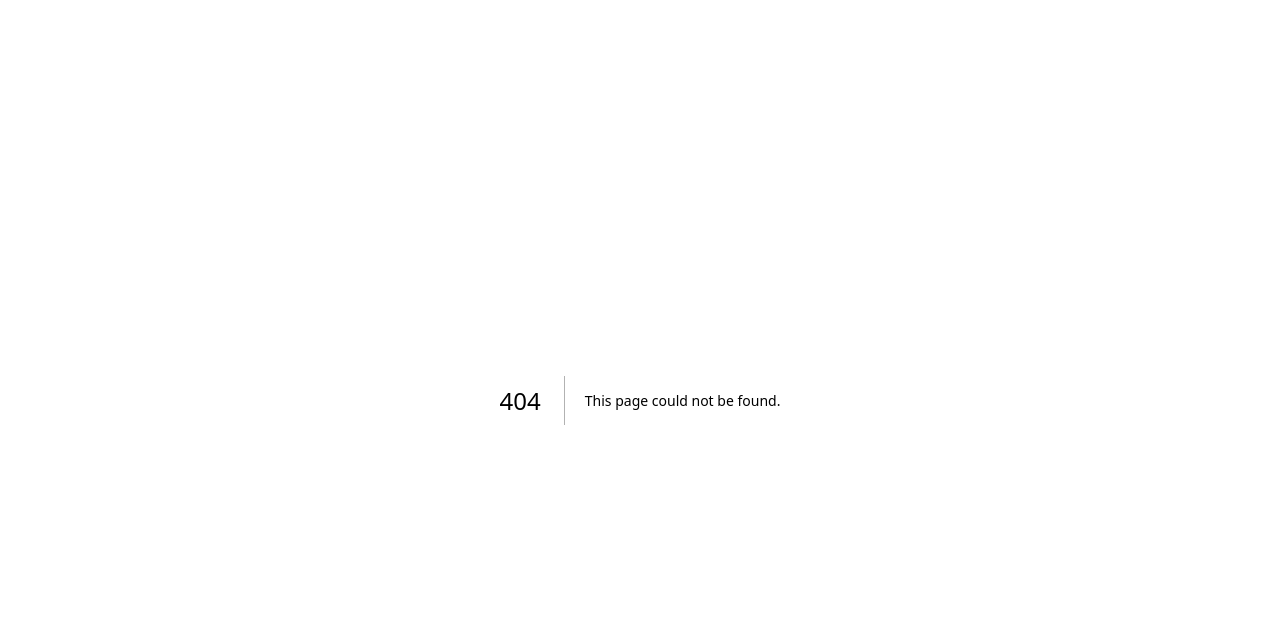
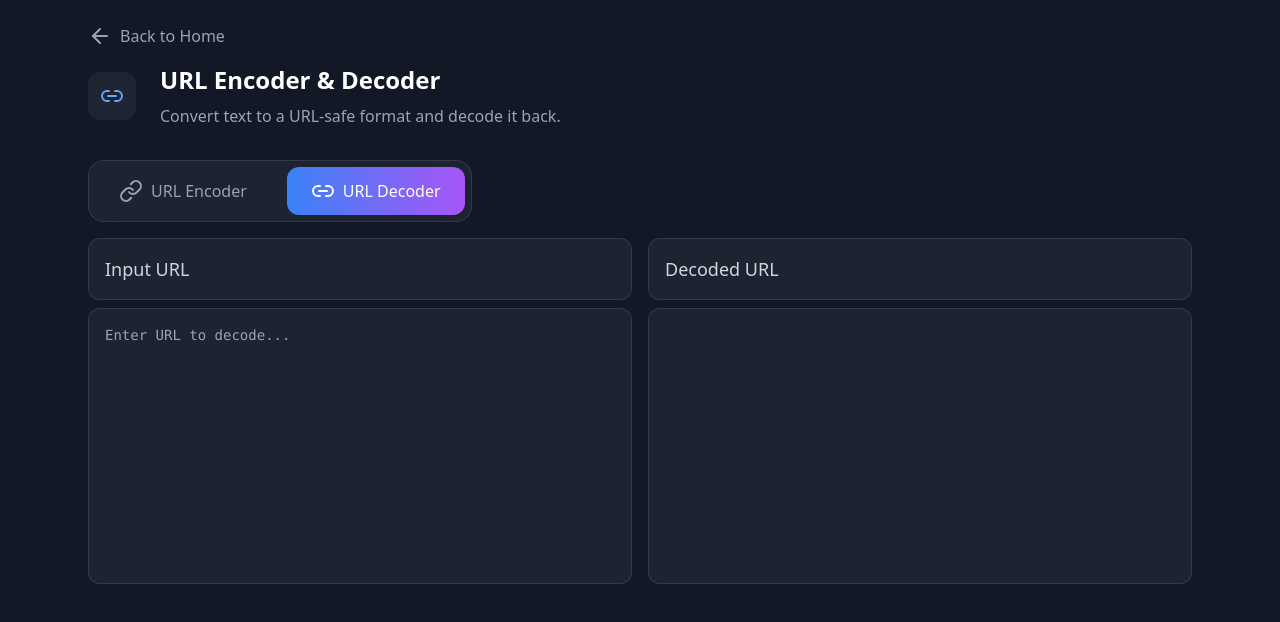
Before and after one commit to shweshi/toolkit, a Next.js app: page /toolkit/url-decoder in a window 1280 px wide. Before the commit this address had no page. Shown: the top 622 px of the page. Built offline with nearby package versions, Linux system fonts and the light colour scheme.

Commit message:
URL Encode, decode, QR

```diff
--- a/package.json
+++ b/package.json
@@ -12,6 +12,7 @@
     "json2csv": "^6.0.0-alpha.2",
     "lucide-react": "^0.479.0",
     "next": "15.2.1",
+    "qrcode.react": "^4.2.0",
     "react": "^19.0.0",
     "react-dom": "^19.0.0",
     "react-json-tree": "^0.20.0",
--- a/src/app/page.tsx
+++ b/src/app/page.tsx
@@ -18,7 +18,10 @@ export default function Home() {
     { title: "Base 64 Decoder", description: "Decode Base64-encoded strings back into readable text.", href: "/base-64-decoder", icon: 'Code' },
     { title: "UUID Generator", description: "Generate unique UUIDs (v4) instantly for your applications.", href: "/uuid-generator", icon: 'Fingerprint' },
     { title: "UUID Validator", description: "Check if a given string is a valid UUID.", href: "/uuid-validator", icon: 'Barcode' },
-    { title: "Random Number Generator", description: "Generate a random number between a specified min and max range.", href: "/random-number-generator", icon: 'Shuffle' }
+    { title: "Random Number Generator", description: "Generate a random number between a specified min and max range.", href: "/random-number-generator", icon: 'Shuffle' },
+    { title: "QR Code Generator", description: "Generate QR Code.", href: "/qr-code-generator", icon: 'QrCode' },
+    { title: "URL Encoder", description: "URL Encoder", href: "/url-encoder", icon: 'Link2' },
+    { title: "URL Decoder", description: "URL Decoder", href: "/url-decoder", icon: 'Link' }
   ];
 
   return (
--- /dev/null
+++ b/src/app/qr-code-generator/page.tsx
@@ -0,0 +1,5 @@
+import QRCodeGenerator from "@/components/qr/QRCodeGenerator";
+
+export default function QRCodeGeneratorPage() {
+  return <QRCodeGenerator />;
+}
--- /dev/null
+++ b/src/app/url-decoder/page.tsx
@@ -0,0 +1,5 @@
+import URLEncoderDecoder from "@/components/url/URLEncoderDecoder";
+
+export default function URLEncoderDecoderPage() {
+  return <URLEncoderDecoder />;
+}
--- /dev/null
+++ b/src/app/url-encoder/page.tsx
@@ -0,0 +1,5 @@
+import URLEncoderDecoder from "@/components/url/URLEncoderDecoder";
+
+export default function URLEncoderDecoderPage() {
+  return <URLEncoderDecoder />;
+}
--- /dev/null
+++ b/src/components/qr/QRCodeGenerator.tsx
@@ -0,0 +1,64 @@
+"use client";
+
+import { useState } from "react";
+import { QRCodeCanvas } from "qrcode.react";
+import Header from "@/components/ui/Header";
+import Card from "@/components/ui/Card";
+import Input from "@/components/ui/Input";
+import Button from "@/components/ui/Button";
+import { Code, QrCode } from "lucide-react";
+import Textarea from "../ui/Textarea";
+import Back from "../ui/Back";
+
+export default function QRCodeGenerator() {
+    const [textInput, setTextInput] = useState("");
+    const [qrData, setQrData] = useState("");
+
+    const generateQRCode = () => {
+        if (textInput.trim() !== "") {
+            setQrData(textInput);
+        }
+    };
+
+    return (
+        <div className="min-h-screen bg-custom-dark text-white">
+            <main className="p-6 max-w-6xl mx-auto">
+                <Back />
+                <Header title="QR Code Generator" description="Generate a QR Code from any text or URL." icon={Code} />
+
+                <div className="grid grid-cols-1 md:grid-cols-2 gap-4 mt-4">
+                    <Card title="Input">
+                        <Input
+                            value={textInput}
+                            onChange={(e) => setTextInput(e.target.value)}
+                            placeholder="Enter text or URL..."
+                        />
+                        <div className="flex justify-center mt-4">
+                            <Button onClick={generateQRCode} className="px-6 py-3 bg-gradient-to-r from-blue-500 to-purple-500 rounded-xl hover:from-blue-600 hover:to-purple-600 transition-all flex items-center gap-2">
+                                <QrCode /> Generate
+                            </Button>
+                        </div>
+                    </Card>
+                    <Card title="QR Code">
+                        {qrData ? (
+                            <div className="flex justify-center items-center p-4 bg-white rounded-xl">
+                                <QRCodeCanvas
+                                    value={qrData}
+                                    size={240}
+                                    bgColor="#ffffff"  // White background
+                                    fgColor="#000000"  // Black QR code
+                                    style={{ padding: "10px", borderRadius: "10px" }}
+                                />
+                            </div>
+                        ) : (
+                            <div className="flex justify-center items-center p-4 bg-card-dark rounded-xl">
+                                <p className="text-gray-400 text-center">QR Code will appear here.</p>
+                            </div>
+
+                        )}
+                    </Card>
+                </div>
+            </main>
+        </div>
+    );
+}
--- /dev/null
+++ b/src/components/url/URLEncoderDecoder.tsx
@@ -0,0 +1,94 @@
+"use client";
+
+import { useState, useEffect } from "react";
+import { usePathname } from "next/navigation";
+import Header from "@/components/ui/Header";
+import Tabs from "@/components/ui/Tabs";
+import Card from "@/components/ui/Card";
+import Textarea from "@/components/ui/Textarea";
+import { Link, Link2 } from "lucide-react";
+import Back from "../ui/Back";
+
+export default function URLEncoderDecoder() {
+    const pathname = usePathname(); // Get current route
+    const [textInput, setTextInput] = useState("");
+    const [urlOutput, setUrlOutput] = useState("");
+    const [validationMessage, setValidationMessage] = useState("");
+    const [activeTab, setActiveTab] = useState(0);
+
+    // Set activeTab based on the route when component mounts
+    useEffect(() => {
+        if (pathname === "/url-decoder") {
+            setActiveTab(1);
+        } else {
+            setActiveTab(0);
+        }
+    }, [pathname]);
+
+    useEffect(() => {
+        if (activeTab === 0) {
+            encodeUrl();
+        } else {
+            decodeUrl();
+        }
+    }, [textInput, activeTab]);
+
+    const setActiveTabAction = (tabIndex: number) => {
+        setActiveTab(tabIndex);
+        if (tabIndex === 0) {
+            encodeUrl();
+        } else {
+            decodeUrl();
+        }
+    };
+
+    const encodeUrl = () => {
+        try {
+            const encoded = encodeURIComponent(textInput);
+            setUrlOutput(encoded);
+            setValidationMessage("Valid input. Encoded successfully.");
+        } catch (error) {
+            setUrlOutput("");
+            setValidationMessage("Error encoding input.");
+        }
+    };
+
+    const decodeUrl = () => {
+        try {
+            const decoded = decodeURIComponent(textInput);
+            setUrlOutput(decoded);
+            setValidationMessage("Valid URL. Decoded successfully.");
+        } catch (error) {
+            setUrlOutput("");
+            setValidationMessage("Invalid URL encoding.");
+        }
+    };
+
+    const tabs = [
+        { label: "URL Encoder", icon: <Link />, desc: "Encoded URL" },
+        { label: "URL Decoder", icon: <Link2 />, desc: "Decoded URL" }
+    ];
+
+    return (
+        <div className="min-h-screen bg-custom-dark text-white">
+            <main className="p-6 max-w-6xl mx-auto">
+                <Back />
+                <Header title="URL Encoder & Decoder" description="Convert text to a URL-safe format and decode it back." icon={Link2} />
+                <Tabs tabs={tabs} activeTab={activeTab} onTabChange={setActiveTabAction} />
+
+                <div className="grid grid-cols-1 md:grid-cols-2 gap-4 mt-4">
+                    <Card title="Input URL">
+                        <Textarea
+                            value={textInput}
+                            onChange={(e) => setTextInput(e.target.value)}
+                            placeholder={activeTab === 0 ? "Enter text to encode..." : "Enter URL to decode..."}
+                        />
+                    </Card>
+                    <Card title={tabs[activeTab]?.desc || "Output"}>
+                        <Textarea value={urlOutput} isReadOnly />
+                    </Card>
+                </div>
+            </main>
+        </div>
+    );
+}
```
Also changed, not shown: src/components/ui/ToolGrid.tsx (+5 -2 lines), 1 other file (tests, documents, lock files or other folders).
